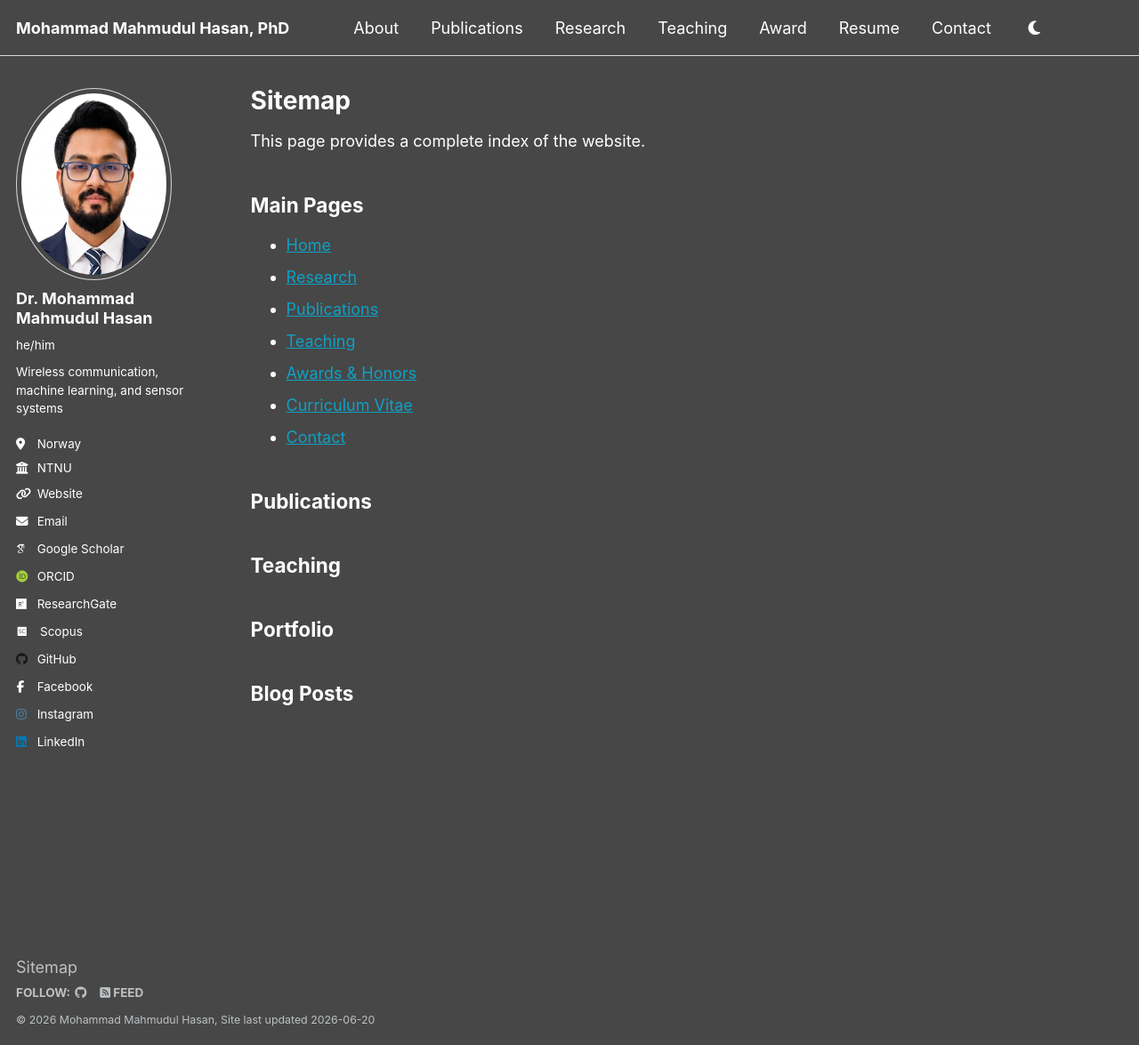
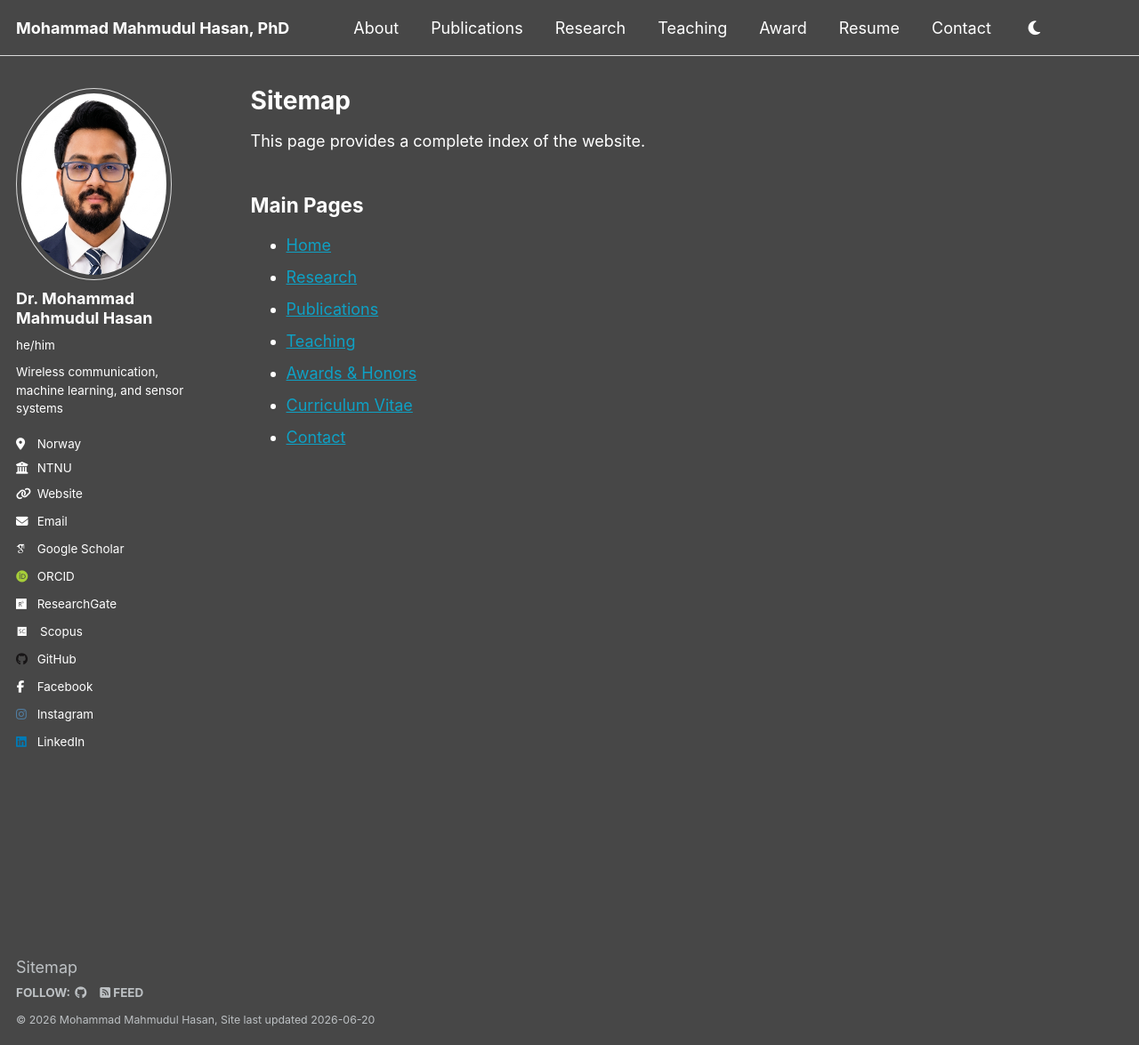
Before and after one commit to dearmahmud/dearmahmud.github.io, a Jekyll site: the page built from _pages/sitemap.md, in a window 1280 px wide and 1175 px high. Shown: the whole window at 89% size. Built offline with Jekyll 4.4.1, drawn with Linux system fonts in a browser that asks for light colours; some web fonts are replaced.

Commit message:
Update sitemap.md

```diff
--- a/_pages/sitemap.md
+++ b/_pages/sitemap.md
@@ -18,27 +18,3 @@ This page provides a complete index of the website.
 - [Awards & Honors]({{ base_path }}/award/)
 - [Curriculum Vitae]({{ base_path }}/cv/)
 - [Contact]({{ base_path }}/contact/)
-
-## Publications
-
-{% for post in site.publications reversed %}
-  {% include archive-single.html %}
-{% endfor %}
-
-## Teaching
-
-{% for post in site.teaching %}
-  {% include archive-single.html %}
-{% endfor %}
-
-## Portfolio
-
-{% for post in site.portfolio %}
-  {% include archive-single.html %}
-{% endfor %}
-
-## Blog Posts
-
-{% for post in site.posts %}
-  {% include archive-single.html %}
-{% endfor %}
```
